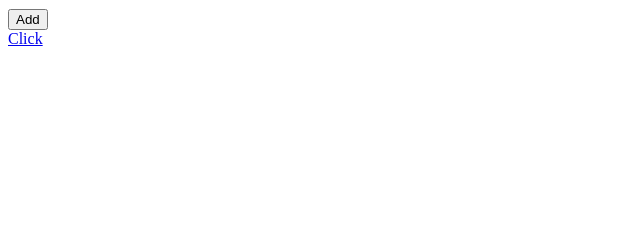
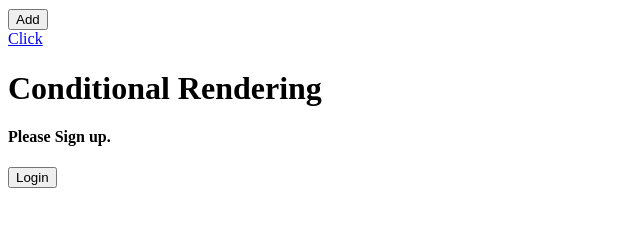
Before and after one commit to prabangkoro/my-react-app, a React (Create React App) app: page / in a window 1280 px wide. Shown: the part 550-776 px from the top of the page, without its empty margins (0-640 px from the left). Built offline with nearby package versions, Linux system fonts and the light colour scheme.

Commit message:
Conditional Rendering

```diff
--- a/src/App.js
+++ b/src/App.js
@@ -2,6 +2,7 @@ import React from 'react';
 import Clock from './components/Clock'
 import Counter from './components/Counter'
 import ActionClick from './components/ActionClick'
+import LoginControl from './components/LoginControl'
 
 function formatUser ({ firstName, lastName }) {
   return `${firstName} ${lastName}`;
@@ -34,6 +35,10 @@ export default function App () {
       <Clock />
       <Counter />
       <ActionClick />
+      <div>
+        <h1>Conditional Rendering</h1>
+        <LoginControl />
+      </div>
     </div>
   );
 }
--- /dev/null
+++ b/src/components/Greeting.js
@@ -0,0 +1,21 @@
+import React from 'react';
+
+function UserGreeting () {
+  return (
+    <h4>Welcome back...</h4>
+  );
+}
+
+function GuestGreeting () {
+  return (
+    <h4>Please Sign up.</h4>
+  );
+}
+
+function Greeting (props) {
+  const isLoggedIn = props.isLoggedIn;
+  if (isLoggedIn) return <UserGreeting />;
+  return <GuestGreeting />;
+}
+
+export default Greeting;
--- /dev/null
+++ b/src/components/LoginControl.js
@@ -0,0 +1,58 @@
+import React from 'react';
+import Greeting from './Greeting'
+
+function LogInButton (props) {
+  return (
+    <button onClick={props.onClick}>
+      Login
+    </button>
+  );
+}
+
+function LogOutButton (props) {
+  return (
+    <button onClick={props.onClick}>
+      Logout
+    </button>
+  );
+}
+
+class LoginControl extends React.Component {
+  constructor (props) {
+    super(props);
+    this.state = {
+      isLoggedIn: false
+    };
+  }
+
+  handleLogOut = () => {
+    this.setState({
+      isLoggedIn: false
+    });
+  }
+
+  handleLogIn = () => {
+    this.setState({
+      isLoggedIn: true
+    });
+  }
+
+  render () {
+    const isLoggedIn = this.state.isLoggedIn;
+
+    return (
+      <div>
+        <Greeting
+          isLoggedIn={isLoggedIn}
+        />
+        {isLoggedIn ? (
+          <LogOutButton onClick={this.handleLogOut} />
+        ) : (
+          <LogInButton onClick={this.handleLogIn} />
+        )}
+      </div>
+    );
+  }
+}
+
+export default LoginControl;
```
